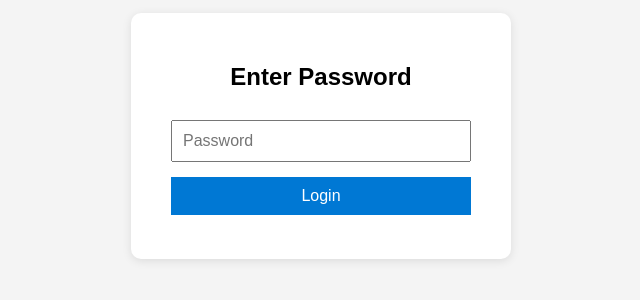
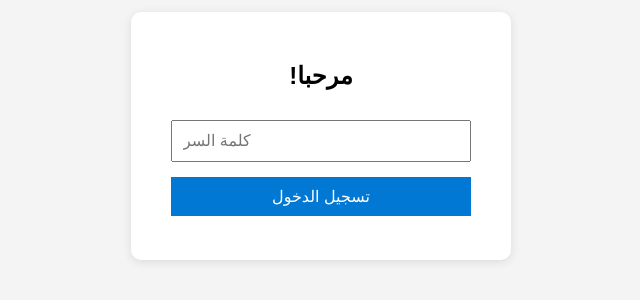
Before and after one commit to Arweqah-Com/haramin, a plain HTML site: page index.html in a window 1280 px wide. Shown: the part 264-564 px from the top of the page, without its empty margins (319-959 px from the left). Drawn offline with Linux system fonts and the light colour scheme.

Commit message:
index.html

```diff
--- a/index.html
+++ b/index.html
@@ -71,9 +71,9 @@
 
   <div class="center-box" id="loginSection">
     <div class="login-box">
-      <h2>Enter Password</h2>
-      <input type="password" id="password" placeholder="Password" />
-      <button onclick="checkPassword()">Login</button>
+      <h2>!مرحبا</h2>
+      <input type="password" id="password" placeholder="كلمة السر" />
+      <button onclick="checkPassword()">تسجيل الدخول</button>
       <p class="error" id="errorMsg"></p>
     </div>
   </div>
```
